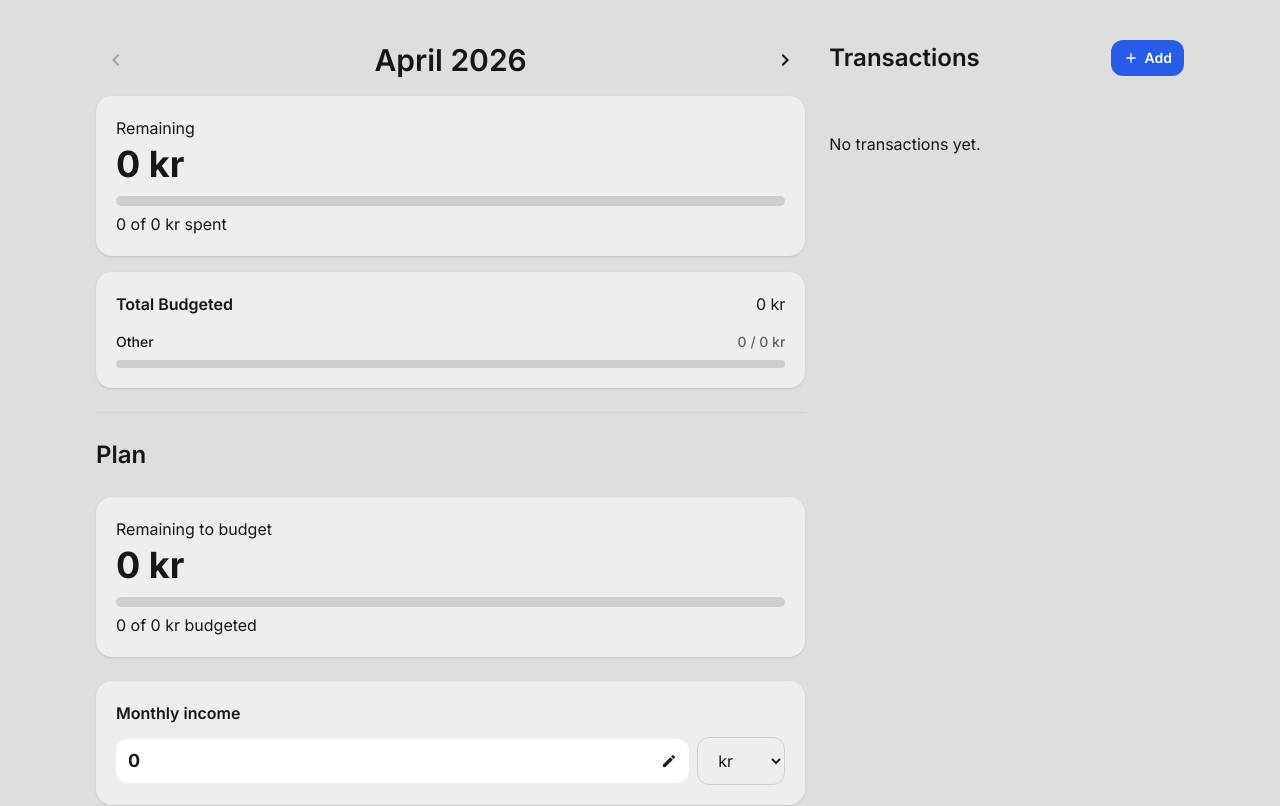
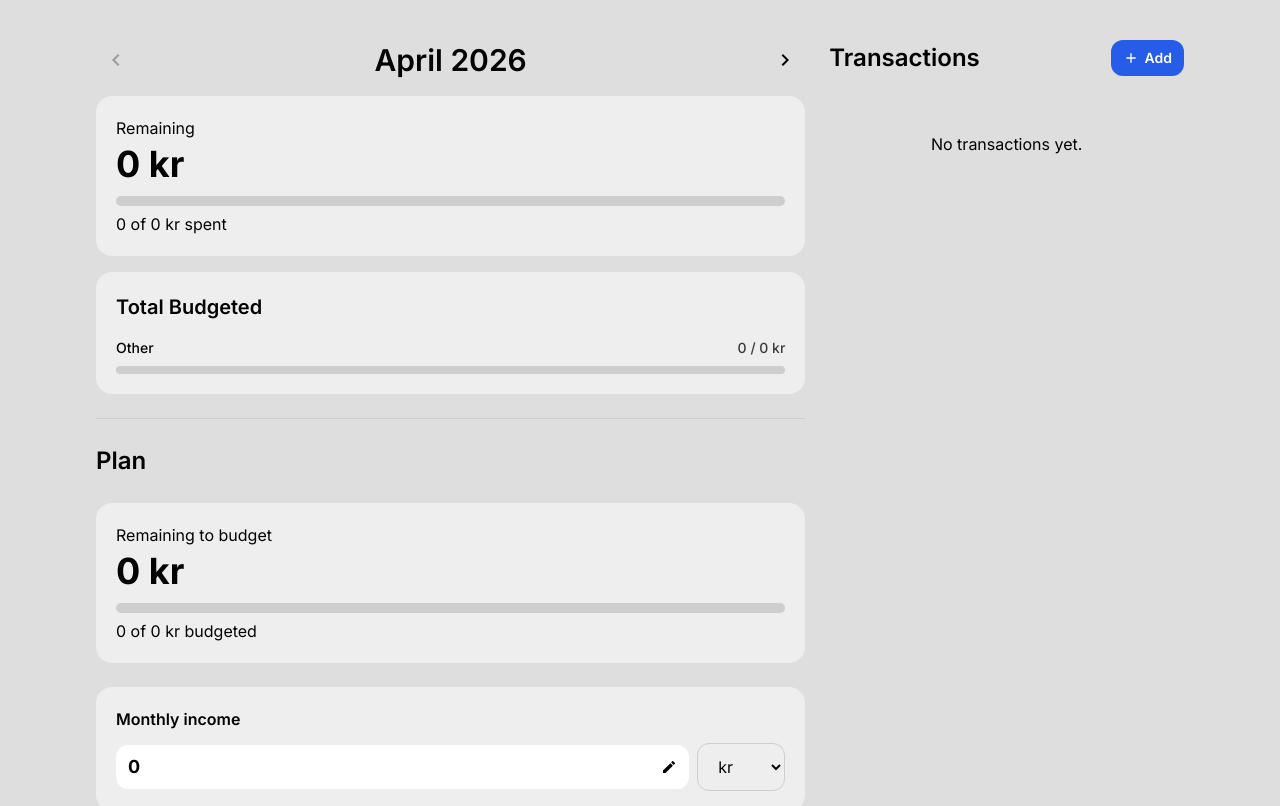
Before and after one commit to Teodor29/slicr-budget-app, a React (Vite) app: page / in a window 1280 px wide. Shown: the top 806 px of the page. Built offline with nearby package versions, Linux system fonts and the light colour scheme.

Commit message:
update style

```diff
--- a/src/components/Overview.tsx
+++ b/src/components/Overview.tsx
@@ -22,12 +22,15 @@ function spentForCategory(
   catId: string,
 ) {
   return transactions
-    .filter((t) => t.categoryId === catId || (catId === "other" && !t.categoryId))
+    .filter(
+      (t) => t.categoryId === catId || (catId === "other" && !t.categoryId),
+    )
     .reduce((sum, t) => sum + t.amount, 0);
 }
 
 export default function Overview() {
-  const { data, viewedMonth, setViewedMonth, promptMonth, currency } = useBudget();
+  const { data, viewedMonth, setViewedMonth, promptMonth, currency } =
+    useBudget();
 
   const monthKeys = Object.keys(data.months).sort();
   const idx = monthKeys.indexOf(viewedMonth);
@@ -42,7 +45,10 @@ export default function Overview() {
   const remaining = income - totalSpent;
   const spentPct = income > 0 ? Math.min((totalSpent / income) * 100, 100) : 0;
   const overBudget = remaining < 0;
-  const totalBudgeted = month.categories.reduce((sum, cat) => sum + cat.budget, 0);
+  const totalBudgeted = month.categories.reduce(
+    (sum, cat) => sum + cat.budget,
+    0,
+  );
 
   function goNext() {
     if (idx < monthKeys.length - 1) {
@@ -74,8 +80,8 @@ export default function Overview() {
       </div>
 
       <div className="card">
-        <p className="text-sm-muted mb-1">Remaining</p>
-        <p className={`text-4xl font-bold mb-3 ${overBudget ? "text-danger" : "text-fg"}`}>
+        <p className="mb-1">Remaining</p>
+        <p className={`text-4xl font-bold mb-3 ${overBudget && "text-danger"}`}>
           {fmt(remaining)} {currency}
         </p>
         <ProgressBar pct={spentPct} danger={overBudget} />
@@ -87,19 +93,21 @@ export default function Overview() {
       {month.categories.length > 0 && (
         <div className="card">
           <div className="flex justify-between items-center mb-4">
-            <h3 className="text-base font-semibold">Total Budgeted</h3>
-            <span className="font-medium-muted">{fmt(totalBudgeted)} {currency}</span>
+            <h3>Total Budgeted</h3>
           </div>
           <div className="form-stack">
             {month.categories.map((cat) => {
               const spent = spentForCategory(month.transactions, cat.id);
-              const pct = cat.budget > 0 ? Math.min((spent / cat.budget) * 100, 100) : 0;
+              const pct =
+                cat.budget > 0 ? Math.min((spent / cat.budget) * 100, 100) : 0;
               const over = spent > cat.budget;
               return (
                 <div key={cat.id}>
                   <div className="flex justify-between items-center mb-2">
                     <span className="text-sm font-medium">{cat.name}</span>
-                    <span className={`text-sm font-medium ${over ? "text-danger" : "text-fg-muted"}`}>
+                    <span
+                      className={`text-sm font-medium ${over ? "text-danger" : "text-fg-muted"}`}
+                    >
                       {fmt(spent)} / {fmt(cat.budget)} {currency}
                     </span>
                   </div>
--- a/src/components/Plan.tsx
+++ b/src/components/Plan.tsx
@@ -39,9 +39,9 @@ export default function Plan() {
     <div className="flex flex-col gap-6 md:border-t md:border-border pt-6">
       <h2 className="hidden md:block">Plan</h2>
       <div className="card">
-        <p className="text-sm-muted mb-1">Remaining to budget</p>
+        <p className="mb-1">Remaining to budget</p>
         <p
-          className={`text-4xl font-bold mb-3 ${overBudget ? "text-danger" : "text-fg"}`}
+          className={`text-4xl font-bold mb-3 ${overBudget && "text-danger"}`}
         >
           {fmt(remainingToBudget)} {currency}
         </p>
@@ -52,7 +52,7 @@ export default function Plan() {
       </div>
 
       <div className="card">
-        <h3 className="text-base font-semibold mb-3">Monthly income</h3>
+        <h4 className="mb-3">Monthly income</h4>
         <div className="flex gap-2 items-center">
           <div
             className="flex flex-1 items-center justify-between cursor-pointer bg-subtle rounded-input px-3 py-2"
@@ -78,7 +78,7 @@ export default function Plan() {
       </div>
 
       <div className="card">
-        <h3 className="text-base font-semibold mb-3">Categories</h3>
+        <h4 className="mb-3">Categories</h4>
         {template.categories.length === 0 && (
           <p className="text-sm-muted mb-4">No categories yet.</p>
         )}
--- a/src/components/Transactions.tsx
+++ b/src/components/Transactions.tsx
@@ -49,7 +49,7 @@ export default function Transactions() {
       </div>
 
       {sorted.length === 0 ? (
-        <p className="text-center-muted py-10">No transactions yet.</p>
+        <p className="text-center py-10">No transactions yet.</p>
       ) : (
         <div className="form-stack">
           {groups.map(({ date, txs }) => (
--- a/src/index.css
+++ b/src/index.css
@@ -1,13 +1,13 @@
-@import url('https://fonts.googleapis.com/css2?family=Inter:ital,opsz,wght@0,14..32,100..900;1,14..32,100..900&display=swap');
+@import url("https://fonts.googleapis.com/css2?family=Inter:ital,opsz,wght@0,14..32,100..900;1,14..32,100..900&display=swap");
 @import "tailwindcss";
 
 @theme {
-  --color-page: oklch(90% 0 0);
-  --color-surface: oklch(95% 0 0);
-  --color-subtle: oklch(100% 0 0);
-  --color-border: oklch(85% 0 0);
-  --color-fg: oklch(20% 0 0);
-  --color-fg-muted: oklch(50% 0 0);
+  --color-page: oklch(90% 0 265);
+  --color-surface: oklch(95% 0 265);
+  --color-subtle: oklch(100% 0 265);
+  --color-border: oklch(85% 0 265);
+  --color-fg: oklch(10% 0.008 265);
+  --color-fg-muted: oklch(35% 0.01 265);
   --color-primary: oklch(53% 0.22 264);
   --color-primary-hover: oklch(47% 0.22 264);
   --color-danger: oklch(55% 0.22 27);
@@ -20,21 +20,21 @@
 
 @media (prefers-color-scheme: dark) {
   :root {
-    --color-page: oklch(15% 0 0);
-    --color-surface: oklch(20% 0 0);
-    --color-subtle: oklch(25% 0 0);
-    --color-border: oklch(30% 0.012 265);
-    --color-fg: oklch(98% 0 0);
-    --color-fg-muted: oklch(70% 0.012 265);
+    --color-page: oklch(15% 0.01 265);
+    --color-surface: oklch(20% 0.01 265);
+    --color-subtle: oklch(25% 0.01 265);
+    --color-border: oklch(30% 0.01 265);
+    --color-fg: oklch(90% 0.01 265);
+    --color-fg-muted: oklch(65% 0.012 265);
     --color-primary: oklch(62% 0.22 264);
-    --color-primary-hover: oklch(57% 0.22 264);
-    --color-danger: oklch(0.7 0.16 27);
+    --color-primary-hover: oklch(68% 0.22 264);
+    --color-danger: oklch(70% 0.16 27);
   }
 }
 
 @layer components {
   .card {
-    @apply bg-surface rounded-card p-5 shadow-sm;
+    @apply bg-surface rounded-card p-5;
   }
 
   .label {
```
